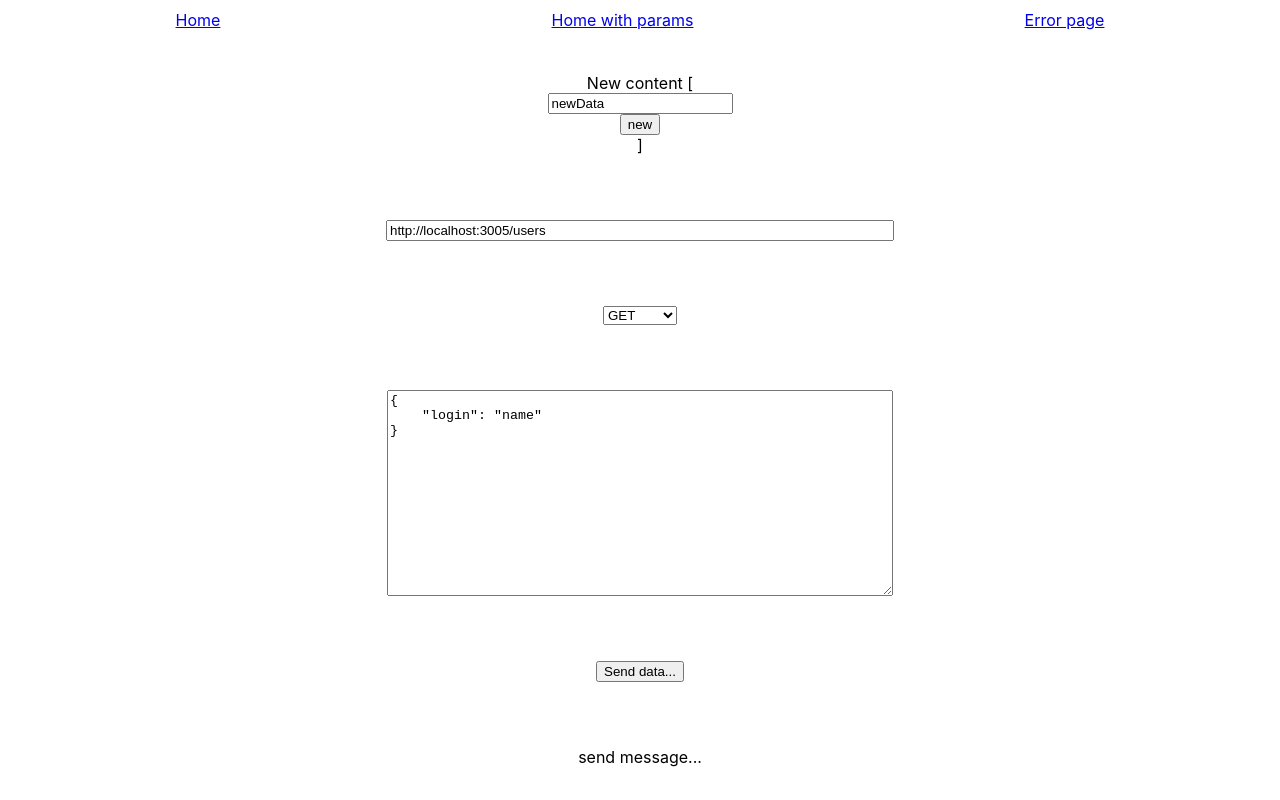
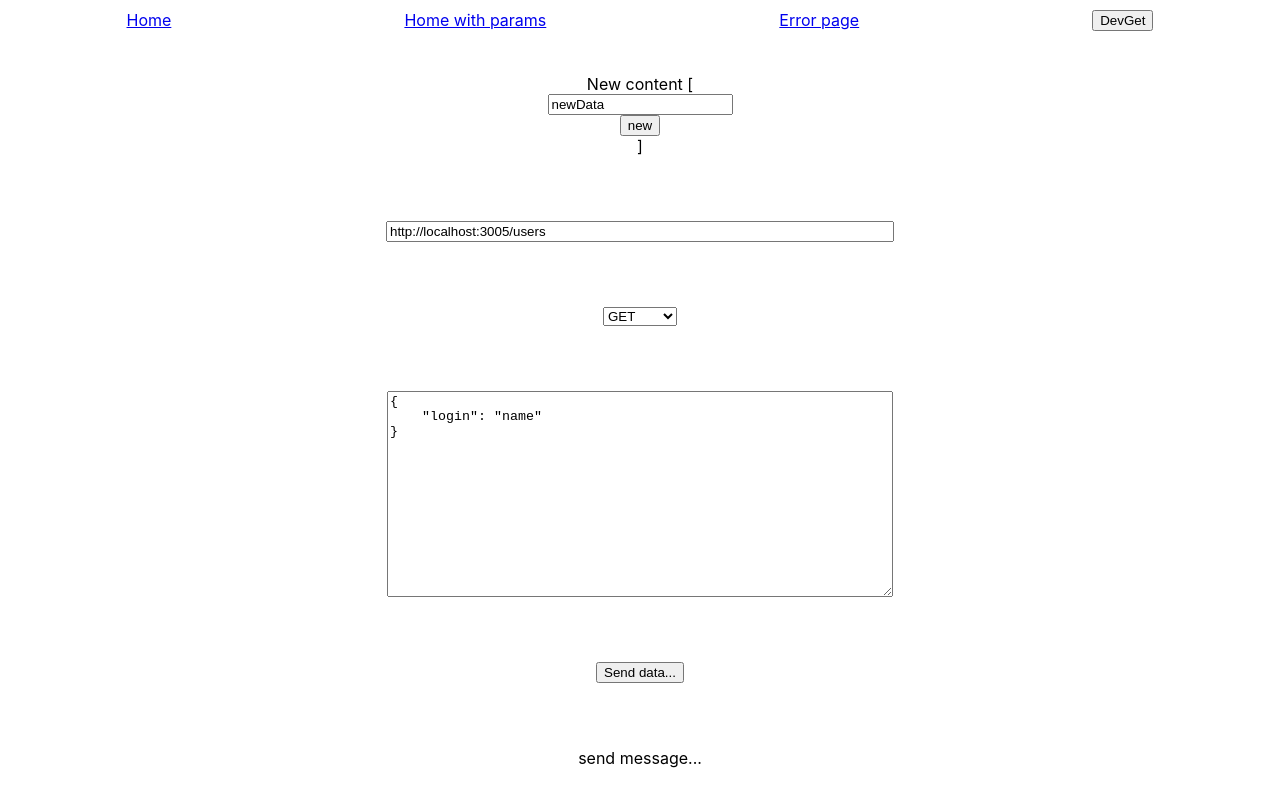
Before and after one commit to IgnatZakalinsky/neko-fast-start, a React (Create React App) app: page / in a window 1280 px wide. Built offline with nearby package versions, Linux system fonts and the light colour scheme.

Commit message:
add dev get

```diff
--- a/src/neko-1-ui/ui-1-base/Main.js
+++ b/src/neko-1-ui/ui-1-base/Main.js
@@ -1,12 +1,12 @@
 import React from 'react';
 import Routes from "./Routes";
-import DevHeader from "../ui-2-dev/DevHeader";
+import DevHeaderContainer from "../ui-2-dev/DevHeaderContainer";
 
 const Main = () => {
     return (
         <>
             {/*someComponents for all pages*/}
-            <DevHeader show={true}/>
+            <DevHeaderContainer show={true}/>
 
             <Routes/>
 
--- a/src/neko-1-ui/ui-2-dev/DevHeader.js
+++ b/src/neko-1-ui/ui-2-dev/DevHeader.js
@@ -1,14 +1,17 @@
 import React from 'react';
 import {NavLink} from "react-router-dom";
 
-const DevHeader = ({show = false}) => {
-    if (!show) return null;
+const DevHeader = ({devCallbacks}) => {
+    if (false) {
+        console.log('DevCallbacks: ', devCallbacks);
+    }
 
     return (
         <div style={{margin: '10px', display: 'flex', justifyContent: 'space-around'}}>
             <NavLink to='/'>Home</NavLink>
             <NavLink to='/test-params'>Home with params</NavLink>
             <NavLink to='/test-params/test-error'>Error page</NavLink>
+            <button onClick={devCallbacks.devGet}>DevGet</button>
         </div>
     );
 };
--- /dev/null
+++ b/src/neko-1-ui/ui-2-dev/DevHeaderContainer.js
@@ -0,0 +1,14 @@
+import React from 'react';
+import DevHeader from "./DevHeader";
+import {useDevCallbacks} from "../../neko-2-bll/bll-3-dev/useDevCallbacks";
+
+const DevHeaderContainer = ({show = false}) => {
+    const devCallbacks = useDevCallbacks();
+
+    if (!show) return null;
+    return (
+        <DevHeader devCallbacks={devCallbacks}/>
+    );
+};
+
+export default DevHeaderContainer;
--- /dev/null
+++ b/src/neko-2-bll/bll-3-dev/devGet.js
@@ -0,0 +1,10 @@
+import {setMethod, setToServerData, setUrl} from "../bll-2-logic/actionCreators";
+import {METHOD_GET} from "../bll-1-base/initialState";
+import {sendDataThunk} from "../bll-2-logic/thunkCreators";
+
+export const devGet = (dispatch) => {
+    dispatch(setUrl('http://localhost:3005/users')) ;
+    dispatch(setToServerData('{\n\n}'));
+    dispatch(setMethod(METHOD_GET));
+    dispatch(sendDataThunk())
+};
--- /dev/null
+++ b/src/neko-2-bll/bll-3-dev/useDevCallbacks.js
@@ -0,0 +1,11 @@
+import {useDispatch} from "react-redux";
+import {useMemo} from "react"
+import {devGet} from "./devGet";
+
+export const useDevCallbacks = () => {
+    const dispatch = useDispatch();
+
+    return useMemo(() => ({
+        devGet: () => devGet(dispatch),
+    }), [dispatch])
+};
--- a/src/neko-4-new/new-3-dal/newApi.js
+++ b/src/neko-4-new/new-3-dal/newApi.js
@@ -6,7 +6,7 @@ export const NewAPI = {
         // some url
         let url = 'http://localhost:3005/' + data;
 
-        return TestAPI.getTest(url, {}, METHOD_GET)
+        return TestAPI.sendData(url, {}, METHOD_GET)
     }
 
 };
```
